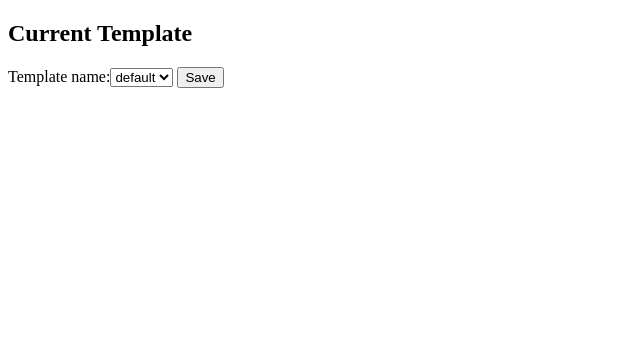
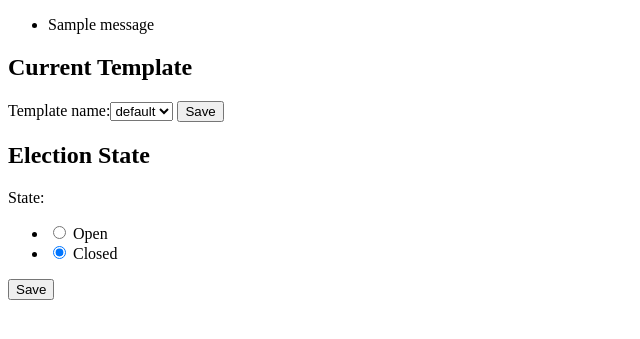
Before and after one commit to seanballais/botos, a Django app: page /admin/election in a window 1280 px wide. Shown: the top 339 px of the page, without its empty margins (0-640 px from the left). Run offline with Django 3.2, Linux system fonts and the light colour scheme; a user stored in the database is signed in; tables that the repository leaves empty hold one stand-in row (values such as "Sample post"); one stand-in notice (Sample message) is shown; some libraries are stand-ins or nearby versions.

Commit message:
Fixed a test for the election settings current template view and the tests for the election state template view. All tests for the views (both current template and election state) now passes.

```diff
--- a/botos/templates/default/admin/election.html
+++ b/botos/templates/default/admin/election.html
@@ -1,10 +1,27 @@
 {% extends template|add:'/base.html' %}
 
 {% block content %}
+{% if messages %}
+<div class="information">
+    <ul class="messages">
+        {% for message in messages %}
+        <li class="{{ message.tags }}">{{ message }}</li>
+        {% endfor %}
+    </ul>
+</div>
+{% endif %}
+
 <h2>Current Template</h2>
 <form action="/admin/election/template" method="post">
     {% csrf_token %}
     {{ current_template_form }}
     <input type="submit" value="Save">
 </form>
+
+<h2>Election State</h2>
+<form action="/admin/election/state" method="post">
+    {% csrf_token %}
+    {{ current_election_state_form }}
+    <input type="submit" value="Save">
+</form>
 {% endblock %}
--- a/core/forms/admin.py
+++ b/core/forms/admin.py
@@ -36,12 +36,16 @@ class ElectionSettingsCurrentTemplateForm(forms.Form):
 
 class ElectionSettingsElectionStateForm(forms.Form):
     """
-    Form for toggling between the open and close state of the election.
+    Form for toggling between the open and close state of the election. The
+    elections are closed by default.
     """
-    state = forms.ChoiceField(
-        choices=[
-            ('open', 'Open'),
-            ('closed', 'Closed')
-        ],
-        widget=forms.RadioSelect
-    )
+    def __init__(self, *args, **kwargs):
+        super().__init__(*args, **kwargs)
+        self.fields['state'] = forms.ChoiceField(
+            choices=[
+                ('open', 'Open'),
+                ('closed', 'Closed')
+            ],
+            widget=forms.RadioSelect,
+            initial=AppSettings().get('election_state', 'closed')
+        )
--- a/core/urls.py
+++ b/core/urls.py
@@ -2,7 +2,8 @@ from django.urls import path
 
 from core.views.admin.election_settings import (
     CurrentTemplateView,
-    ElectionSettingsIndexView
+    ElectionSettingsIndexView,
+    ElectionStateView
 )
 
 urlpatterns = [
@@ -15,5 +16,10 @@ urlpatterns = [
         'admin/election/template',
         CurrentTemplateView.as_view(),
         name='admin-election-template'
+    ),
+    path(
+        'admin/election/state',
+        ElectionStateView.as_view(),
+        name='admin-election-state'
     )
 ]
--- a/core/utils.py
+++ b/core/utils.py
@@ -1,5 +1,3 @@
-from django.db import IntegrityError
-
 from core.models import Setting
 
 
@@ -46,11 +44,28 @@ class AppSettings(object):
         if value is not None:
             value = str(value)
 
+        # It is unlikely that a write operation will occur when there will
+        # be a lot of read operations. Thus, we don't do the following
+        # operations in a transaction.
+        #
+        # Used to do the following code with:
+        # try:
+        #     Setting.objects.create(key=key, value=value)
+        # except IntegrityError, UniqueViolation (the psycopg2 exception):
+        #     setting = Setting.objects.get(key=key)
+        #     setting.value = value
+        #     setting.save()
+        #
+        # However, those two exceptions cannot be captured here, even though
+        # it looks like the exceptions are raised here. As such, I switched
+        # the code to the one below. In the future, we might want to
+        # investigate the incident and find out the reasons why the
+        # aforementioned exceptions are not being captured.
         try:
+            setting = Setting.objects.get(key=key)
+        except Setting.DoesNotExist:
             Setting.objects.create(key=key, value=value)
-        except IntegrityError:
-            # This means that the unique constraint of `key` has been violated.
-            setting = Setting.objects.get(key=key)
+        else:
             setting.value = value
             setting.save()
 
--- a/core/views/admin/election_settings.py
+++ b/core/views/admin/election_settings.py
@@ -46,6 +46,9 @@ class ElectionSettingsIndexView(TemplateView):
         current_template_form = ElectionSettingsCurrentTemplateForm()
         context['current_template_form'] = current_template_form
 
+        current_election_state_form = ElectionSettingsElectionStateForm()
+        context['current_election_state_form'] = current_election_state_form
+
         return context
 
 
@@ -76,10 +79,11 @@ class CurrentTemplateView(View):
         return redirect('/admin/election')
 
     def post(self, request):
-        # Only accept POST requests but we must validate first.
+        # Let's validate the data we got first.
         form = ElectionSettingsCurrentTemplateForm(request.POST)
         if form.is_valid():
             # Okay, good data. Process the data, then send the success message.
+            AppSettings.set('template', request.POST['template_name'])
             messages.success(request, 'Current template changed successfully.')
         else:
             # Oh no, bad data. Do not process the data, and send an error
@@ -90,3 +94,48 @@ class CurrentTemplateView(View):
             )
 
         return redirect('/admin/election')
+
+
+@method_decorator(
+    login_required(
+        login_url='/admin/login',
+        next='/admin/election'
+    ),
+    name='dispatch',
+)
+@method_decorator(
+    user_passes_test(
+        lambda u: u.is_superuser,
+        login_url='/admin/login',
+        next='/admin/election'
+    ),
+    name='dispatch',
+)
+class ElectionStateView(View):
+    """
+    This view changes the state of the election from closed to open and vice
+    versa. This will only accept POST requests. GET requests from superusers
+    will result in a redirection to `/admin/election`, while non-superusers
+    and anonymoous users to `/`.
+
+    View URL: `/admin/election/state`
+    """
+    def get(self, request):
+        return redirect('/admin/election')
+
+    def post(self, request):
+        # Let's validate the data we got first.
+        form = ElectionSettingsElectionStateForm(request.POST)
+        if form.is_valid():
+            # Okay, good data. Now, process the data, then a success message.
+            AppSettings().set('election_state', request.POST['state'])
+            messages.success(request, 'Election state changed successfully.')
+        else:
+            # Oh no, bad data! Abort mission. Do not process the data. Just
+            # send an error message back.
+            messages.error(
+                request,
+                'You attempted to change the election state with invalid data.'
+            )
+
+        return redirect('/admin/election')
```
Also changed, not shown: core/tests/admin_forms.py (+6 -8 lines), core/tests/admin_view.py (+60 -21 lines).
